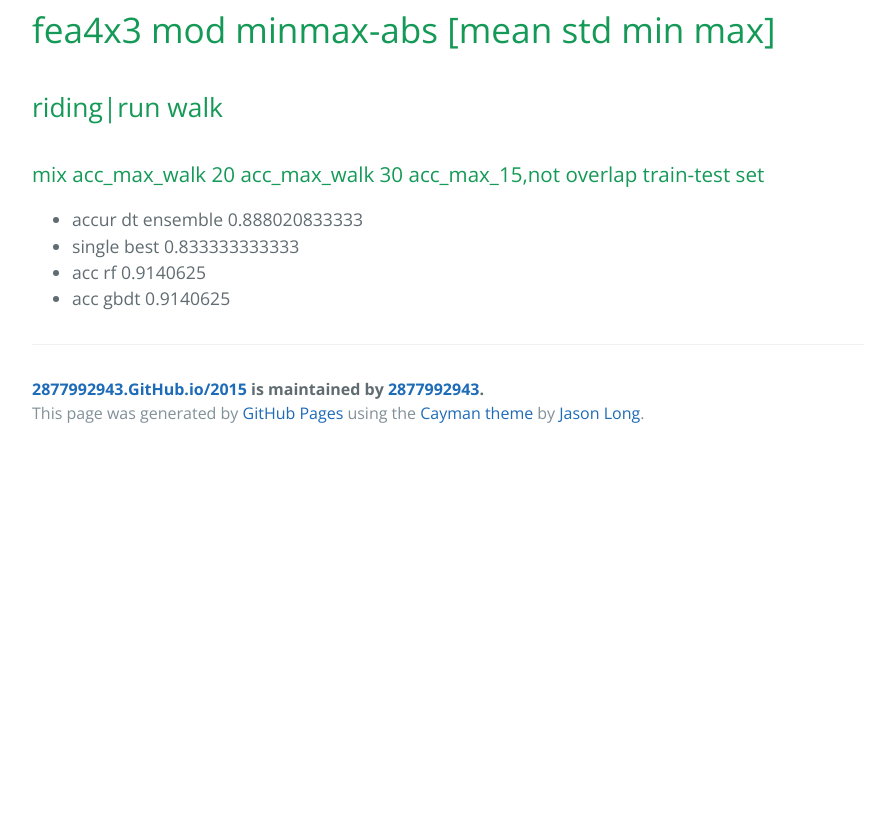
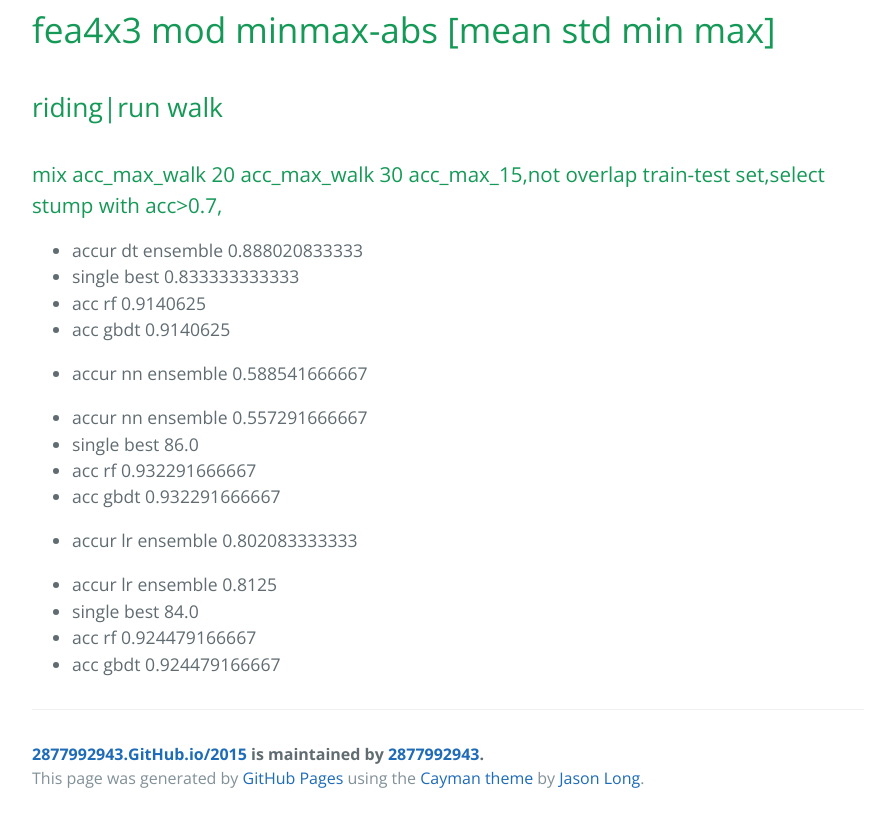
Before and after one commit to 2877992943/2877992943.github.io-2015-10-23, a plain HTML site: page index.html in a window 1280 px wide. Shown: the part 706-1528 px from the top of the page, without its empty margins (192-1087 px from the left). Before the commit the page ends 1163 px from the top, so only its background shows below. Drawn offline with nearby package versions, Linux system fonts and the light colour scheme.

Commit message:
Create gh-pages branch via GitHub

```diff
--- a/index.html
+++ b/index.html
@@ -42,13 +42,23 @@
 <a id="ridingrun-walk-1" class="anchor" href="#ridingrun-walk-1" aria-hidden="true"><span class="octicon octicon-link"></span></a>riding|run walk</h2>
 
 <h3>
-<a id="mix-acc_max_walk-20-acc_max_walk-30-acc_max_15not-overlap-train-test-set-1" class="anchor" href="#mix-acc_max_walk-20-acc_max_walk-30-acc_max_15not-overlap-train-test-set-1" aria-hidden="true"><span class="octicon octicon-link"></span></a>mix acc_max_walk 20 acc_max_walk 30 acc_max_15,not overlap train-test set</h3>
+<a id="mix-acc_max_walk-20-acc_max_walk-30-acc_max_15not-overlap-train-test-setselect-stump-with-acc07" class="anchor" href="#mix-acc_max_walk-20-acc_max_walk-30-acc_max_15not-overlap-train-test-setselect-stump-with-acc07" aria-hidden="true"><span class="octicon octicon-link"></span></a>mix acc_max_walk 20 acc_max_walk 30 acc_max_15,not overlap train-test set,select stump with acc&gt;0.7,</h3>
 
 <ul>
 <li>accur dt ensemble 0.888020833333</li>
 <li>single best 0.833333333333</li>
 <li>acc rf 0.9140625</li>
-<li>acc gbdt 0.9140625</li>
+<li><p>acc gbdt 0.9140625</p></li>
+<li><p>accur nn ensemble 0.588541666667</p></li>
+<li>accur nn ensemble 0.557291666667</li>
+<li>single best 86.0</li>
+<li>acc rf 0.932291666667</li>
+<li><p>acc gbdt 0.932291666667</p></li>
+<li><p>accur lr ensemble 0.802083333333</p></li>
+<li>accur lr ensemble 0.8125</li>
+<li>single best 84.0</li>
+<li>acc rf 0.924479166667</li>
+<li>acc gbdt 0.924479166667</li>
 </ul>
 
       <footer class="site-footer">
--- a/params.json
+++ b/params.json
@@ -1 +1 @@
-{"name":"2877992943.GitHub.io/2015","tagline":"","body":"#fea4 mod [mean std min max]\r\n\r\n##riding|run walk\r\n\r\n###mix acc_max_walk 20 acc_max_walk 30 acc_max_15,not overlap train-test set\r\n\r\n* accur dt ensemble 0.661458333333\r\n* single best 0.690104166667\r\n* acc rf 0.723958333333\r\n* acc gbdt 0.723958333333\r\n\r\n\r\n#fea4x3 mod minmax-abs  [mean std min max]\r\n\r\n##riding|run walk\r\n\r\n###mix acc_max_walk 20 acc_max_walk 30 acc_max_15,not overlap train-test set\r\n\r\n* accur dt ensemble 0.888020833333\r\n* single best 0.833333333333\r\n* acc rf 0.9140625\r\n* acc gbdt 0.9140625\r\n\r\n ","google":"","note":"Don't delete this file! It's used internally to help with page regeneration."}
+{"name":"2877992943.GitHub.io/2015","tagline":"","body":"#fea4 mod [mean std min max]\r\n\r\n##riding|run walk\r\n\r\n###mix acc_max_walk 20 acc_max_walk 30 acc_max_15,not overlap train-test set\r\n\r\n* accur dt ensemble 0.661458333333\r\n* single best 0.690104166667\r\n* acc rf 0.723958333333\r\n* acc gbdt 0.723958333333\r\n\r\n\r\n#fea4x3 mod minmax-abs  [mean std min max]\r\n\r\n##riding|run walk\r\n\r\n###mix acc_max_walk 20 acc_max_walk 30 acc_max_15,not overlap train-test set,select stump with acc>0.7,\r\n\r\n* accur dt ensemble 0.888020833333\r\n* single best 0.833333333333\r\n* acc rf 0.9140625\r\n* acc gbdt 0.9140625\r\n\r\n\r\n* accur nn ensemble 0.588541666667\r\n* accur nn ensemble 0.557291666667\r\n* single best 86.0\r\n* acc rf 0.932291666667\r\n* acc gbdt 0.932291666667\r\n\r\n\r\n* accur lr ensemble 0.802083333333\r\n* accur lr ensemble 0.8125\r\n* single best 84.0\r\n* acc rf 0.924479166667\r\n* acc gbdt 0.924479166667\r\n\r\n\r\n ","google":"","note":"Don't delete this file! It's used internally to help with page regeneration."}
```
